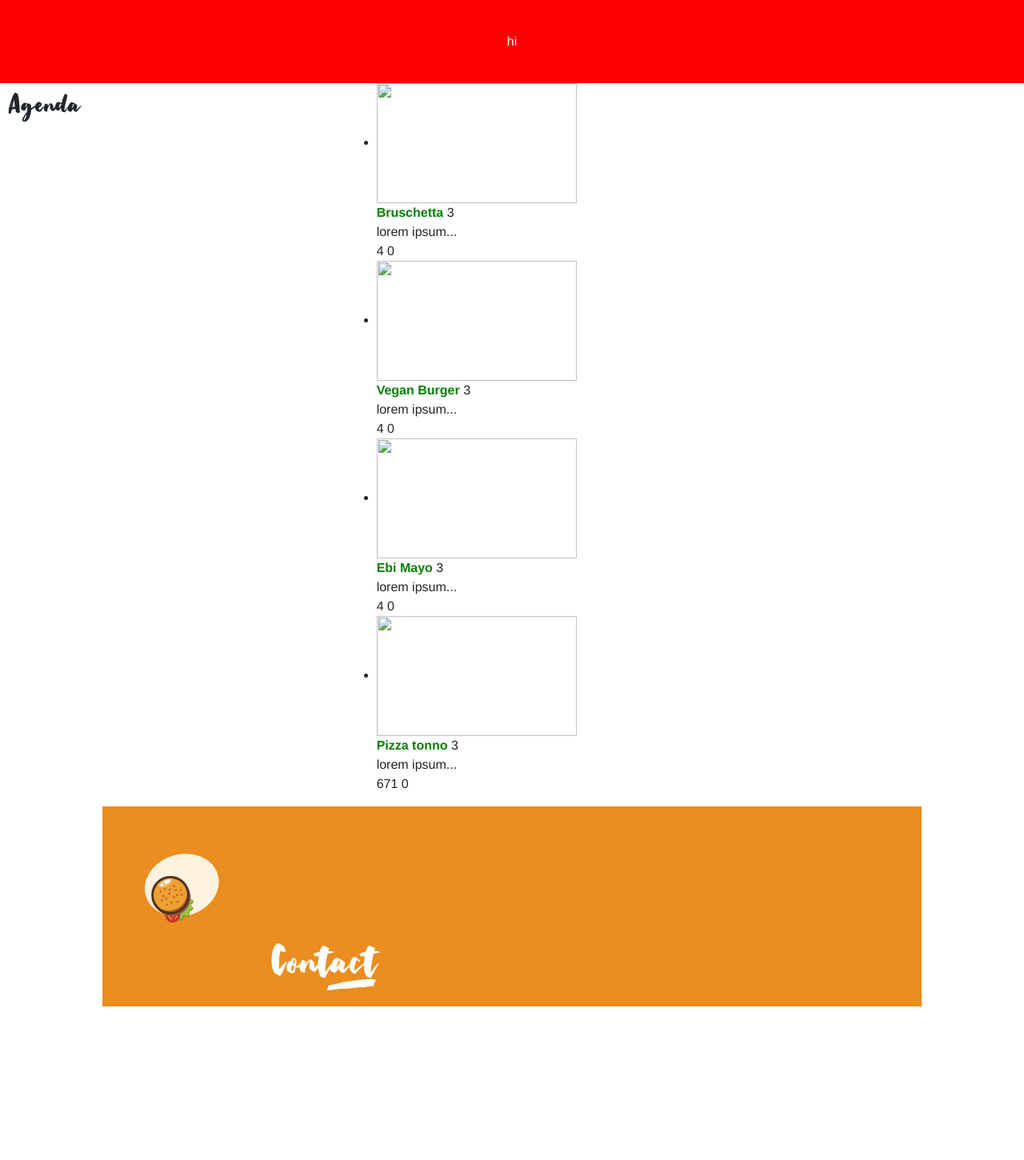
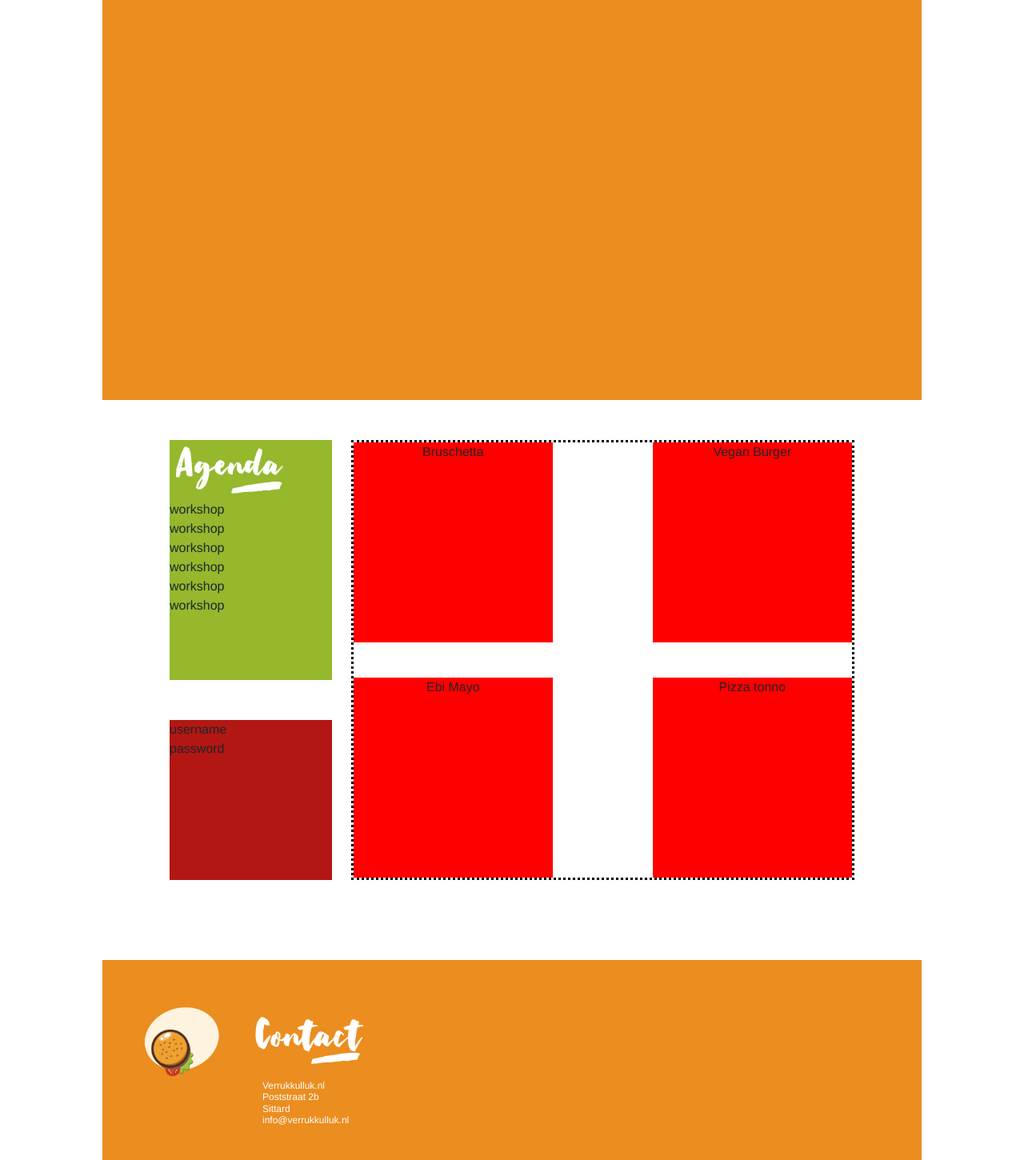
Before and after one commit to ReneKrewinkel/educom-verrukkulluk-1695110602, a PHP site: page / in a window 1280 px wide. Shown: the whole page at 80% size. Before the commit the page ends 1258 px from the top, so only its background shows below. Run offline with PHP 8.4, Linux system fonts and the light colour scheme; data comes from the database, SQL or seed files in the repository; data that the repository does not hold is empty.

Commit message:
middag update #13

```diff
--- a/assets/css/main.css
+++ b/assets/css/main.css
@@ -54,16 +54,61 @@ html, body {
 }
 
 .navigation_sander {
-    width: 100%;
-    background-color: red;
+    width: 80%;
+    height: 500px;
+    margin: 0 auto 50;
+    background-color: var(--darker-orange);
     color: var(--white);
     padding: 40px;
     text-align: center;
+    }
+
+.agenda {
+    background-color: var(--lighter-green);
+    margin-left:200px;
+    height:300px;
+
+
 }
+
+.log-in {
+    background-color: var(--darker-red);
+    margin-top: 50px;
+    margin-left:200px;
+    height:200px;
+}
+
+.main {
+    border: 3px dotted #000;
+    margin-right: 200px;
+    height: 100%;
+
+
+
+}
+
+.recipes {
+    list-style: none;
+    padding:0;
+    height:100%;
+    display:flex;
+    flex-wrap: wrap;
+    justify-content: space-between;
+    align-content: space-between;
+}
+
+.recipe {
+    background-color: red;
+    width: 40%;
+    height:250px;
+    text-align: center;
+}
+
 
 .footer_sander {
     background-color: var(--darker-orange);
     width:80%;
+    margin-top: 100px;
     margin-left:auto;
     margin-right:auto;
     padding:50px;
@@ -71,3 +116,9 @@ html, body {
     color: var(--white);
 
 }
+
+.footer_sander__p {
+    font-size: 12px;
+    line-height: 0.9rem;
+    margin-left:150px;
+}
--- a/templates/homepage.html.twig
+++ b/templates/homepage.html.twig
@@ -13,24 +13,31 @@
 
 
 {# Loop #}
-    <ul>
+    <ul class="recipes">
     {% for record in data %}
-        <li>
-            <img src="{{ record.afbeelding }}" style="width: 250px; height: 150px;">
-            <br>
-            <span style='color: green; font-weight: 900' >{{ record.titel }}</span> {{ record.rating }} <br>
-            {{ record.lange_omschrijving}} <br>
+        <li class="recipe">
+            {{record.titel}}
 
-            {{ record.prijs}}
-            {{ record.calories}}
+
+
+
+            {# <div class="card" style="width: 10rem;">
+                <img src="..." class="card-img-top" alt="...">
+                <div class="card-body">
+                    <h5 class="card-title">Card title</h5>
+                    <p class="card-text">Some quick example text to build on the card title and make up the bulk of the card's content.</p>
+                    <a href="#" class="btn btn-primary">Go somewhere</a>
+                </div> #}
+
 
 
         </li>
     {% endfor %}
-    <ul>
+    </ul>
      {# Dump #}
        {# <pre>
         {{ dump(data) }}
        </pre> #}
 
+
 {% endblock %}
--- a/templates/main.html.twig
+++ b/templates/main.html.twig
@@ -1,4 +1,4 @@
-<html lang="en">
+<html lang="nl">
 <head>
 
     <title>het is verrukkuluk! :: {{ TITEL }} </title>
@@ -19,38 +19,60 @@
 
     <div class="row">
         <div class="col-md-12 navigation_sander">
-        {% block header %}
-            hi
-        {% endblock %}
+
+            {% block header %}
+
+
+
+
+
+            {% endblock %}
         </div>
     </div>
 
     <div class="row">
         <div class="col-md-4">
-            <h2>Agenda</h2>
+            <div class="agenda">
+                <img src="assets/img/verrukkulluk-agenda.png" style="width:150;">
+                    <p>
+                    workshop <br>
+                    workshop <br>
+                    workshop <br>
+                    workshop <br>
+                    workshop <br>
+                    workshop <br>
+
+                    </p>
+            </div>
+            <div class="log-in">
+                username <br>
+                password
+
+
             {# <i class="fa fa-calendar"></i> FontAwesome <a href="https://fontawesome.com/icons?d=gallery&m=free">Documentation</a><br>
             <i class="fa fa-file-pdf"></i><a href="https://www.layoutit.com/build">Layout-it</a> #}
 
-
+            </div>
         </div>
         <div class="col-md-8">
-
-            {%  block content %}
-            {%  endblock %}
+            <div class="main">
+                {%  block content %}
+                {%  endblock %}
+            </div>
         </div>
     </div>
 
 
     <div class="row">
         <div class="col-md-12 footer_sander">
-            <img src="assets/img/verrukkulluk-pay-off.png" style="width:100; margin-right:50;margin-bottom:200;"/>
+            <img src="assets/img/verrukkulluk-pay-off.png" style="width:100; margin-right:30;"/>
             <img src="assets/img/verrukkulluk-contact.png" style="width:150"/>
 
-            {# <p style="font-size:12px">
-            verrukkulluk.nl <br>
+            <p class="footer_sander__p">
+            Verrukkulluk.nl <br>
             Poststraat 2b  <br>
             Sittard <br>
-            info@verrukkulluk.nl</p> #}
+            info@verrukkulluk.nl</p>
         </div>
     </div>
 
```
Also changed, not shown: test.html.twig (added).
